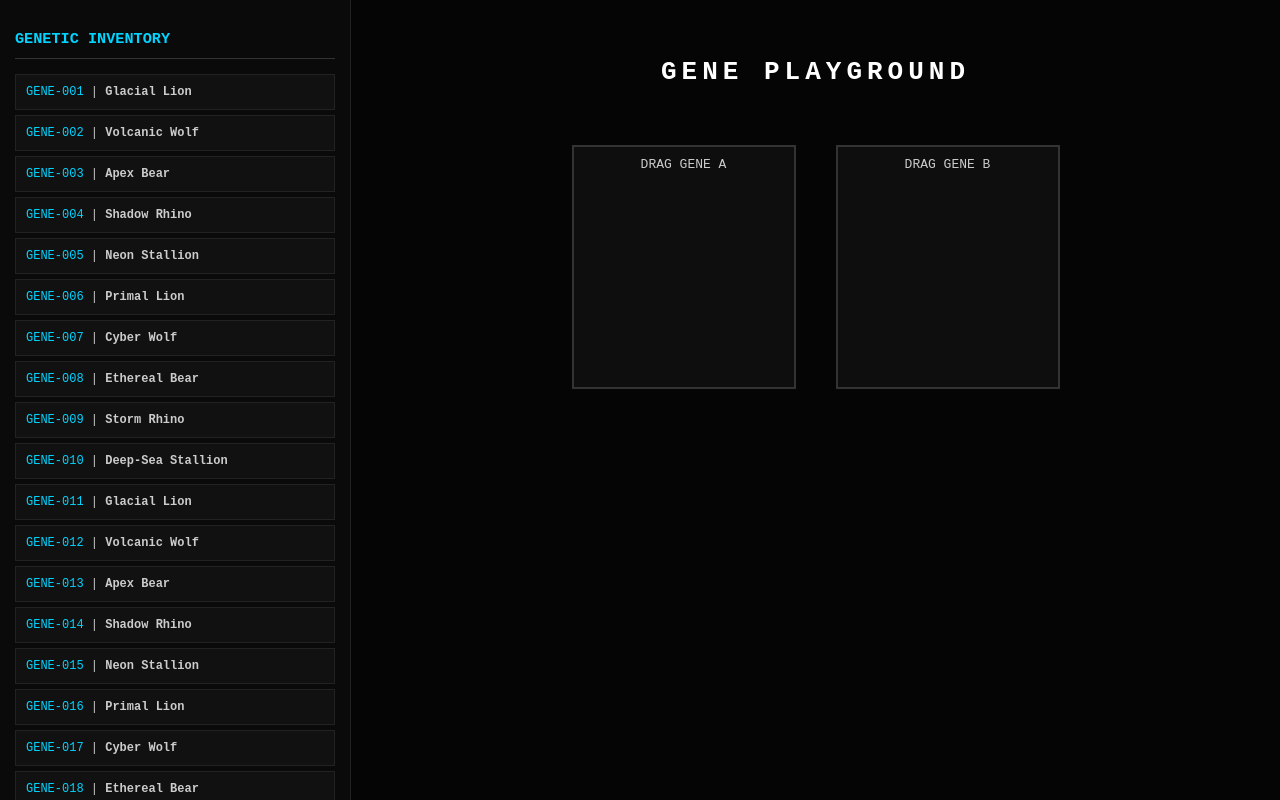
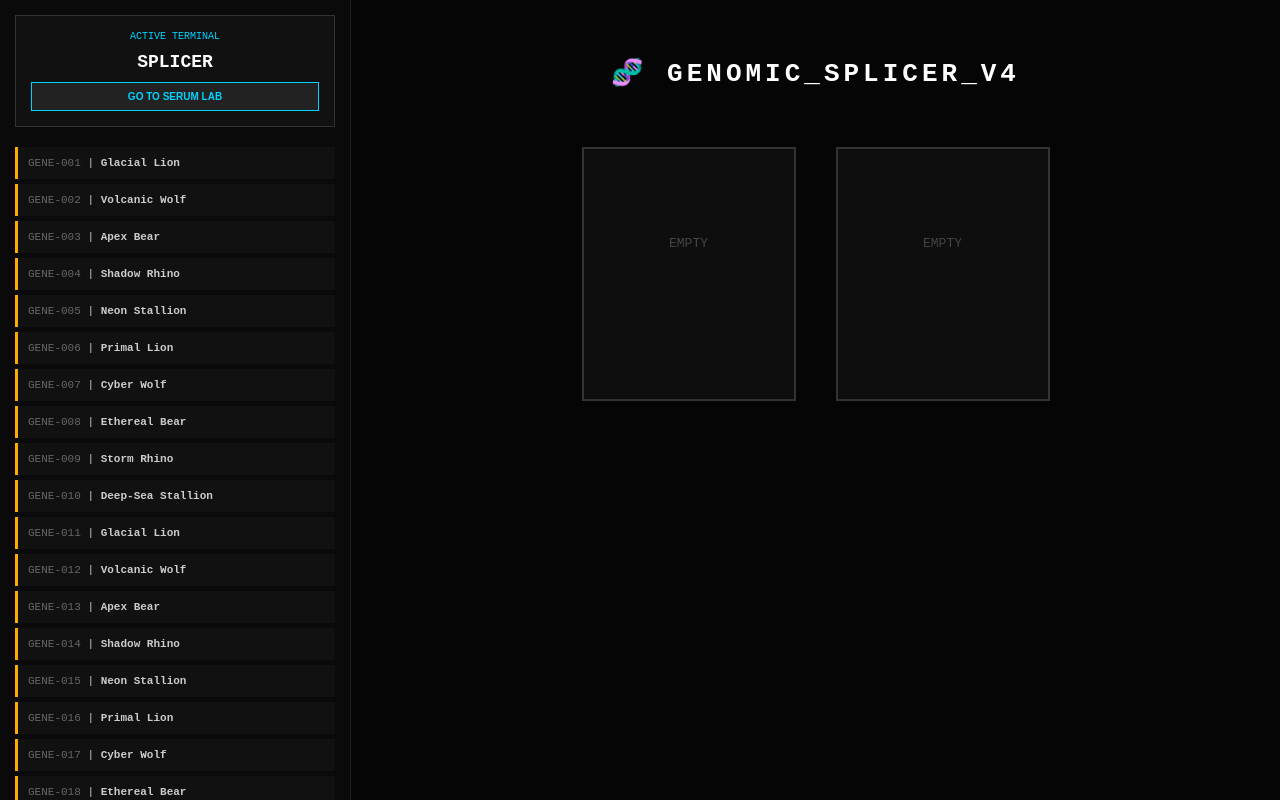
Before and after one commit to Ana-Ilspen/Genetics, a React (Create React App) app: page / in a window 1280 px wide. Built offline with nearby package versions, Linux system fonts and the light colour scheme.

Commit message:
Update App.js

```diff
--- a/src/App.js
+++ b/src/App.js
@@ -1,148 +1,169 @@
-import React, { useState } from 'react';
+import React, { useState, useEffect } from 'react';
+
 const App = () => {
+  const [view, setView] = useState('splicer');
   const [slotA, setSlotA] = useState(null);
   const [slotB, setSlotB] = useState(null);
-  const allGenes = Array.from({ length: 500 }, (_, i) => {
+  const [inventory, setInventory] = useState([]);
+  const [hybridName, setHybridName] = useState("");
+
+  useEffect(() => {
+    const baseGenes = Array.from({ length: 500 }, (_, i) => {
       const prefixes = ["Glacial", "Volcanic", "Apex", "Shadow", "Neon", "Primal", "Cyber", "Ethereal", "Storm", "Deep-Sea"];
       const mammals = ["Lion", "Wolf", "Bear", "Rhino", "Stallion"];
-    const avians = ["Falcon", "Owl", "Raven", "Eagle", "Vulture"];
-    const botany = ["Oak", "Fern", "Lotus", "Ivy", "Willow"];
-    const aquatic = ["Shark", "Kraken", "Manta", "Eel", "Orca"];
       const id = `GENE-${String(i + 1).padStart(3, '0')}`;
-    let type, name, trait, icon;
+      let type, name, trait, icon, color, compound;
       const pre = prefixes[i % prefixes.length];
+
       if (i < 125) {
-      type = "Mammalian";
-      name = `${pre} ${mammals[i % mammals.length]}`;
-      trait = "Advanced Limb Musculature";
-      icon = "🦁";
-    } else if (i < 250) {
-      type = "Avian";
-      name = `${pre} ${avians[i % avians.length]}`;
-      trait = "Hollow Bone Aerodynamics";
-      icon = "🦅";
-    } else if (i < 375) {
-      type = "Botanical";
-      name = `${pre} ${botany[i % botany.length]}`;
-      trait = "Chloroplast Energy Synthesis";
-      icon = "🌿";
-    } else {
-      type = "Aquatic";
-      name = `${pre} ${aquatic[i % aquatic.length]}`;
-      trait = "Hydrostatic Gilled Respiration";
-      icon = "🦈";
+        type = "Mammalian"; name = `${pre} ${mammals[i % 5]}`; trait = "Muscle Density";
+        icon = "🦁"; color = "#ffaa00"; compound = "Myostatin-Alpha";
       }
- return { id, name, type, trait, icon };
+      else if (i < 250) {
+        type = "Avian"; name = `${pre} Falcon`; trait = "Neural Velocity";
+        icon = "🦅"; color = "#00d4ff"; compound = "Avian-Neurotoxin";
+      }
+      else if (i < 375) {
+        type = "Botanical"; name = `${pre} Lotus`; trait = "Cellular Regeneration";
+        icon = "🌿"; color = "#00ff88"; compound = "Chlorophyll-K";
+      }
+      else {
+        type = "Aquatic"; name = `${pre} Orca`; trait = "Pressure Resistance";
+        icon = "🦈"; color = "#3366ff"; compound = "Hydro-Lipid";
+      }
+
+      return { id, name, type, trait, icon, color, compound, isHybrid: false };
     });
+    setInventory(baseGenes);
+  }, []);
+
   const getAnalysis = (g1, g2) => {
     if (!g1 || !g2) return null;
- const isMatch = g1.type === g2.type;
-    const comboKey = [g1.type, g2.type].sort().join('+');
-let result = {
-      status: "STABLE HYBRID",
-      color: "#00d4ff",
-      reason: "Molecular structures aligned.",
-      inheritance: []
+    const combo = [g1.type, g2.type].sort().join('+');
+    const isLethal = combo.includes("Botanical") && !combo.includes("Botanical+Botanical");
+
+    // Molecular constitution for Serum mode
+    const constituents = [
+      `${g1.compound} (Base)`,
+      `${g2.compound} (Stabilizer)`,
+      `Distilled H2O (9.2%)`,
+      `${(Math.random() * 5).toFixed(2)}mg Trace Minerals`
+    ];
+
+    return {
+      status: isLethal ? (view === 'splicer' ? "LETHAL MUTATION" : "CORROSIVE REACTION") : "STABLE",
+      color: isLethal ? "#ff3333" : (view === 'splicer' ? "#00d4ff" : "#bb00ff"),
+      canSave: !isLethal,
+      reason: isLethal ? "Incompatible molecular structures. Cellular collapse imminent." : "Sequence alignment confirmed.",
+      constituents: constituents
     };
-    if (isMatch) {
-      result.status = "OPTIMAL SYNERGY";
-      result.color = "#00ff88";
-      result.reason = `Both sequences share ${g1.type} DNA architecture. High success rate with 0% risk of cellular degradation.`;
-      result.inheritance = [
-        `Dominant: ${g1.trait} (Extracted from ${g1.name})`,
-        `Recessive: ${g2.trait} (Extracted from ${g2.name})`
-      ];
-    } else if (comboKey === "Avian+Mammalian") {
-      result.status = "COMPLEX CHIMERA";
-      result.color = "#ffcc00";
-      result.reason = "Endothermic heat signatures match, but skeletal density conflicts. Hybrid will require artificial calcium support.";
-      result.inheritance = [
-        `Structural: ${g2.trait} (From ${g2.name})`,
-        `Neural: ${g1.trait} (From ${g1.name})`
-      ];
-    } else if (comboKey.includes("Botanical")) {
-      result.status = "INCOMPATIBLE";
-      result.color = "#ff4b2b";
-      result.reason = `Biological Failure: ${g1.type === "Botanical" ? g1.name : g2.name} utilizes Cellulose cell walls which cannot fuse with the soft tissue membranes of the partner.`;
-      result.inheritance = ["FAILURE: Apoptosis (Cell death) detected within 4.2 milliseconds."];
-    } else {
-      result.status = "EXPERIMENTAL";
-      result.color = "#bb00ff";
-      result.reason = "Unprecedented taxonomic cross. Genetic drifting likely.";
-      result.inheritance = [
-        `Primary: ${g1.trait} (Derived from ${g1.name})`,
-        `Secondary: ${g2.trait} (Derived from ${g2.name})`
-      ];
-    }
-    return result;
   };
+
   const analysis = getAnalysis(slotA, slotB);
+
+  const archiveResult = () => {
+    if (!hybridName) return alert("Identify your creation.");
+    const prefix = view === 'splicer' ? "HYB" : "SRM";
+    const newEntry = {
+      ...slotA,
+      id: `${prefix}-${Math.floor(Math.random() * 9000 + 1000)}`,
+      name: hybridName.toUpperCase(),
+      isHybrid: true,
+      icon: view === 'splicer' ? "🧬" : "🧪",
+      compound: `Refined ${slotA.compound}`
+    };
+    setInventory([newEntry, ...inventory]);
+    setSlotA(null); setSlotB(null); setHybridName("");
+  };
+
   return (
     <div style={{ display: 'flex', height: '100vh', backgroundColor: '#050505', color: '#ccc', fontFamily: 'monospace' }}>
+
       {/* SIDEBAR */}
       <div style={{ width: '320px', borderRight: '1px solid #222', overflowY: 'auto', padding: '15px', background: '#0a0a0a' }}>
-        <h3 style={{ color: '#00d4ff', borderBottom: '1px solid #333', paddingBottom: '10px' }}>GENETIC INVENTORY</h3>
-        {allGenes.map(gene => (
+        <div style={{ marginBottom: '20px', padding: '15px', border: '1px solid #333', textAlign: 'center', background: '#111' }}>
+            <p style={{fontSize: '10px', color: '#00d4ff', margin: '0'}}>ACTIVE TERMINAL</p>
+            <h2 style={{margin: '10px 0', color: '#fff', fontSize: '18px'}}>{view.toUpperCase()}</h2>
+            <button
+                onClick={() => {setView(view === 'splicer' ? 'serum' : 'splicer'); setSlotA(null); setSlotB(null);}}
+                style={{ background: '#222', color: '#00d4ff', border: '1px solid #00d4ff', padding: '8px', cursor: 'pointer', fontWeight: 'bold', fontSize: '10px', width: '100%' }}
+            >
+                GO TO {view === 'splicer' ? 'SERUM LAB' : 'SPLICING DEPT'}
+            </button>
+        </div>
+
+        {inventory.map(gene => (
           <div
-            key={gene.id}
-            draggable
-            onDragStart={(e) => e.dataTransfer.setData("gene", JSON.stringify(gene))}
-            style={{
-              padding: '10px', margin: '5px 0', background: '#111',
-              border: '1px solid #222', cursor: 'grab', fontSize: '12px'
-            }}
-          >
-            <span style={{ color: '#00d4ff' }}>{gene.id}</span> | <strong>{gene.name}</strong>
+            key={gene.id} draggable onDragStart={(e) => e.dataTransfer.setData("gene", JSON.stringify(gene))}
+            style={{ padding: '10px', margin: '5px 0', background: '#111', borderLeft: `3px solid ${gene.color}`, cursor: 'grab', fontSize: '11px' }}>
+            <span style={{color: '#666'}}>{gene.id}</span> | <strong>{gene.name}</strong>
           </div>
         ))}
       </div>
+
       {/* WORKSPACE */}
       <div style={{ flex: 1, padding: '40px', display: 'flex', flexDirection: 'column', alignItems: 'center' }}>
-        <h1 style={{ letterSpacing: '5px', color: '#fff' }}>GENE PLAYGROUND</h1>
+        <h1 style={{ color: '#fff', letterSpacing: '4px' }}>{view === 'splicer' ? '🧬 GENOMIC_SPLICER_V4' : '🧪 SERUM_SYNTHESIZER_V4'}</h1>
 
         <div style={{ display: 'flex', gap: '40px', margin: '40px 0' }}>
           {[slotA, slotB].map((slot, i) => (
             <div
-              key={i}
-              onDragOver={(e) => e.preventDefault()}
-              onDrop={(e) => {
-                const data = JSON.parse(e.dataTransfer.getData("gene"));
-                i === 0 ? setSlotA(data) : setSlotB(data);
-              }}
-              style={{
-                width: '200px', height: '220px', border: `2px solid ${slot ? '#00d4ff' : '#333'}`,
-                background: '#0e0e0e', textAlign: 'center', padding: '10px'
+              key={i} onDragOver={(e) => e.preventDefault()}
+              onDrop={(e) => { const d = JSON.parse(e.dataTransfer.getData("gene")); i === 0 ? setSlotA(d) : setSlotB(d); }}
+              style={view === 'splicer' ? {
+                width: '180px', height: '220px', border: '2px solid #333', background: '#0e0e0e', textAlign: 'center', padding: '15px'
+              } : {
+                width: '110px', height: '190px', border: '2px solid #555', borderRadius: '5px 5px 40px 40px', background: '#000', position: 'relative', overflow: 'hidden'
               }}
             >
-              {slot ? (
-                <>
-                  <div style={{ fontSize: '50px' }}>{slot.icon}</div>
-                  <h4 style={{ color: '#fff' }}>{slot.name}</h4>
-                  <p style={{ fontSize: '10px' }}>{slot.trait}</p>
-                </>
-              ) : `DRAG GENE ${i === 0 ? 'A' : 'B'}`}
+              {view === 'serum' && slot && (
+                <div style={{ position: 'absolute', bottom: 0, width: '100%', height: '75%', background: slot.color, opacity: 0.5, boxShadow: `inset 0 0 20px ${slot.color}` }} />
+              )}
+              <div style={{ position: 'relative', zIndex: 2, marginTop: view === 'serum' ? '40px' : '10px' }}>
+                {slot ? ( <> <div style={{ fontSize: '35px' }}>{slot.icon}</div> <p style={{fontSize: '12px', fontWeight: 'bold'}}>{slot.name}</p> <p style={{fontSize: '9px', color: '#666'}}>{slot.compound}</p> </> ) : <p style={{color: '#444', marginTop: '40%'}}>EMPTY</p>}
+              </div>
             </div>
           ))}
         </div>
-        {/* DETAILED RESULTS */}
+
         {analysis && (
-          <div style={{ width: '100%', maxWidth: '800px', padding: '30px', background: '#111', border: `1px solid ${analysis.color}`, position: 'relative' }}>
-            <div style={{ position: 'absolute', top: '-15px', left: '20px', background: analysis.color, color: '#000', padding: '2px 10px', fontWeight: 'bold' }}>
-              LAB REPORT: {analysis.status}
+          <div style={{ width: '100%', maxWidth: '700px', padding: '25px', border: `1px solid ${analysis.color}`, background: '#0d0d0f', boxShadow: `0 0 15px ${analysis.color}22` }}>
+            <h3 style={{ color: analysis.color, marginTop: 0 }}>STATUS: {analysis.status}</h3>
+            <p style={{fontSize: '13px'}}>{analysis.reason}</p>
+
+            <hr style={{ borderColor: '#222', margin: '15px 0' }} />
+
+            {/* MOLECULAR CONSTITUTION (Only for Serum View) */}
+            {view === 'serum' && analysis.canSave && (
+              <div style={{ marginBottom: '15px' }}>
+                <h4 style={{ color: '#aaa', fontSize: '11px', textTransform: 'uppercase' }}>Chemical Constitution:</h4>
+                <div style={{ display: 'grid', gridTemplateColumns: '1fr 1fr', gap: '10px' }}>
+                  {analysis.constituents.map((c, idx) => (
+                    <div key={idx} style={{ fontSize: '11px', color: '#00d4ff', background: '#000', padding: '5px', border: '1px solid #222' }}>
+                      + {c}
                     </div>
-            <p style={{ fontSize: '16px', lineHeight: '1.5' }}><strong>DIAGNOSTIC SUMMARY:</strong> {analysis.reason}</p>
-            <hr style={{ borderColor: '#222' }} />
-            <h4 style={{ color: analysis.color }}>GENETIC INHERITANCE MAP:</h4>
-            <ul>
-              {analysis.inheritance.map((item, idx) => (
-                <li key={idx} style={{ margin: '10px 0', color: '#fff' }}>{item}</li>
                   ))}
-            </ul>
-            <button onClick={() => {setSlotA(null); setSlotB(null);}} style={{ background: '#222', color: '#fff', border: 'none', padding: '10px 20px', cursor: 'pointer', marginTop: '10px' }}>RESET SEQUENCE</button>
+                </div>
+              </div>
+            )}
+
+            {analysis.canSave ? (
+              <div style={{marginTop: '20px', borderTop: '1px solid #222', paddingTop: '15px'}}>
+                <input
+                    placeholder={view === 'splicer' ? "ASSIGN HYBRID NAME..." : "LABEL SERUM COMPOUND..."}
+                    value={hybridName} onChange={(e) => setHybridName(e.target.value)}
+                    style={{ background: '#000', color: '#00ff88', border: '1px solid #333', padding: '12px', width: '250px', outline: 'none' }}
+                />
+                <button onClick={archiveResult} style={{ background: analysis.color, color: '#000', padding: '12px 20px', marginLeft: '10px', fontWeight: 'bold', cursor: 'pointer', border: 'none' }}>
+                    {view === 'splicer' ? 'ARCHIVE SPECIMEN' : 'SYNTHESIZE'}
+                </button>
+              </div>
+            ) : <button onClick={() => {setSlotA(null); setSlotB(null);}} style={{width: '100%', padding: '12px', background: '#f00', border: 'none', color: '#fff', marginTop: '10px', cursor: 'pointer', fontWeight: 'bold'}}>PURGE CONTAMINATED MATERIAL</button>}
           </div>
         )}
       </div>
     </div>
   );
 };
+
 export default App;
```
Lines whose indentation alone changed are shown as unchanged.
